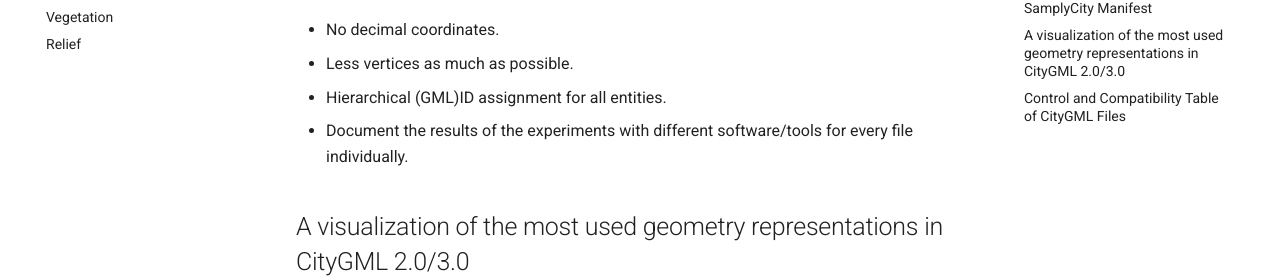
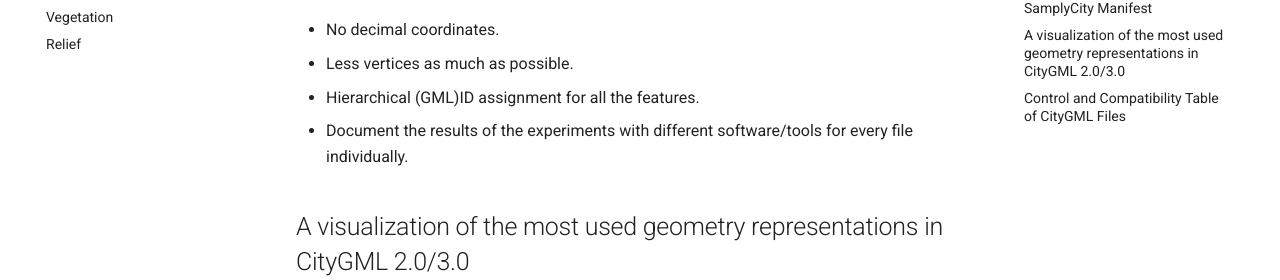
Before and after one commit to muratkendir/samplycity, an MkDocs documentation site: the page built from docs/index.md, in a window 1280 px wide and 900 px high, scrolled down 1146 px. Shown: the part 172-452 px from the top of the window. Built offline with MkDocs 1.6.1 and Material for MkDocs 9.7.7, drawn with Linux system fonts in a browser that asks for light colours.

Commit message:
small bugs fixed.

```diff
--- a/docs/index.md
+++ b/docs/index.md
@@ -18,7 +18,7 @@ Please feel free to send feedback if you notice an error or bug in the files.
 
 - No decimal coordinates.
 - Less vertices as much as possible.
-- Hierarchical (GML)ID assignment for all entities.
+- Hierarchical (GML)ID assignment for all the features.
 - Document the results of the experiments with different software/tools for every file individually.
 
 ## A visualization of the most used geometry representations in CityGML 2.0/3.0
```
Also changed, not shown: readme.md (+3 -3 lines), 18 other files.
